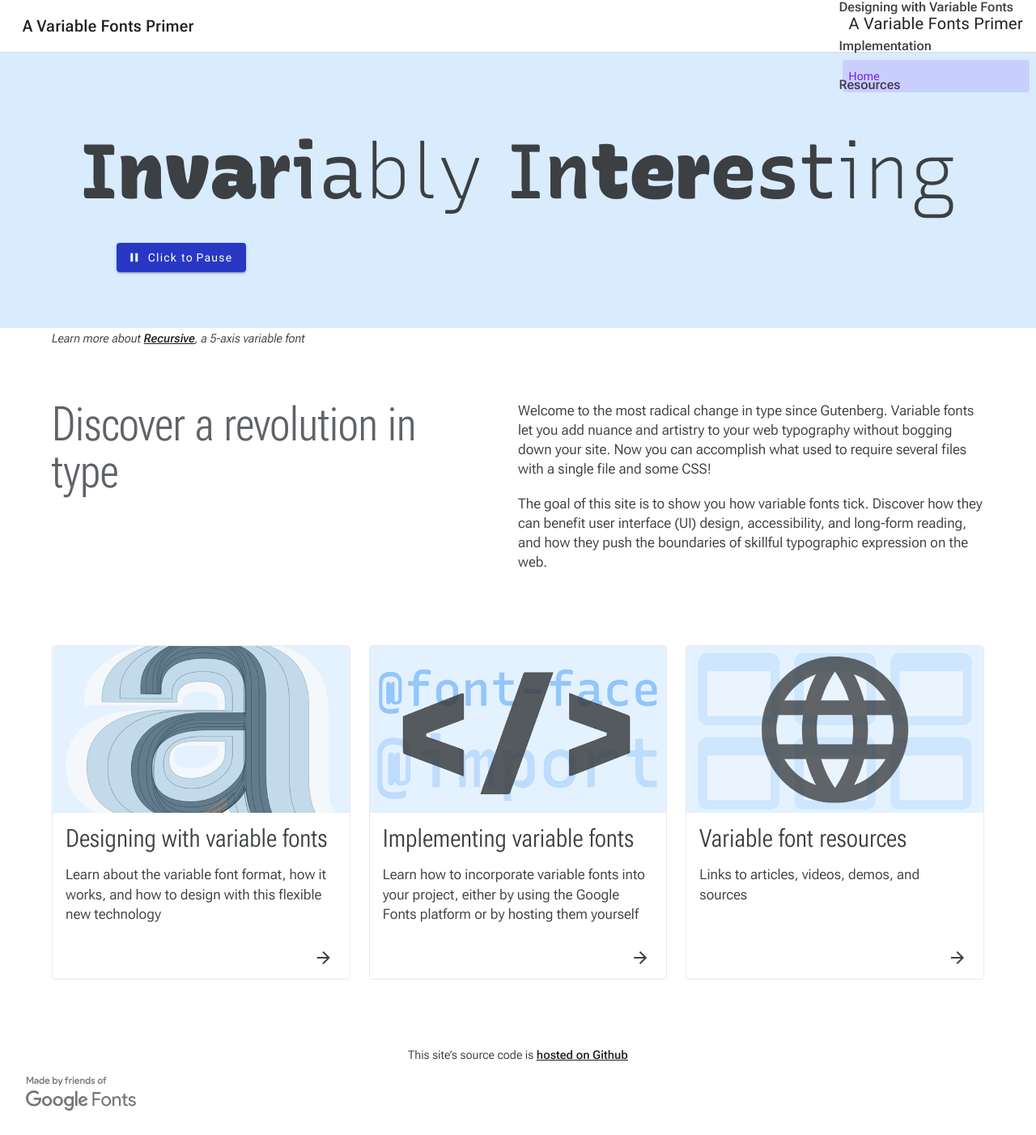
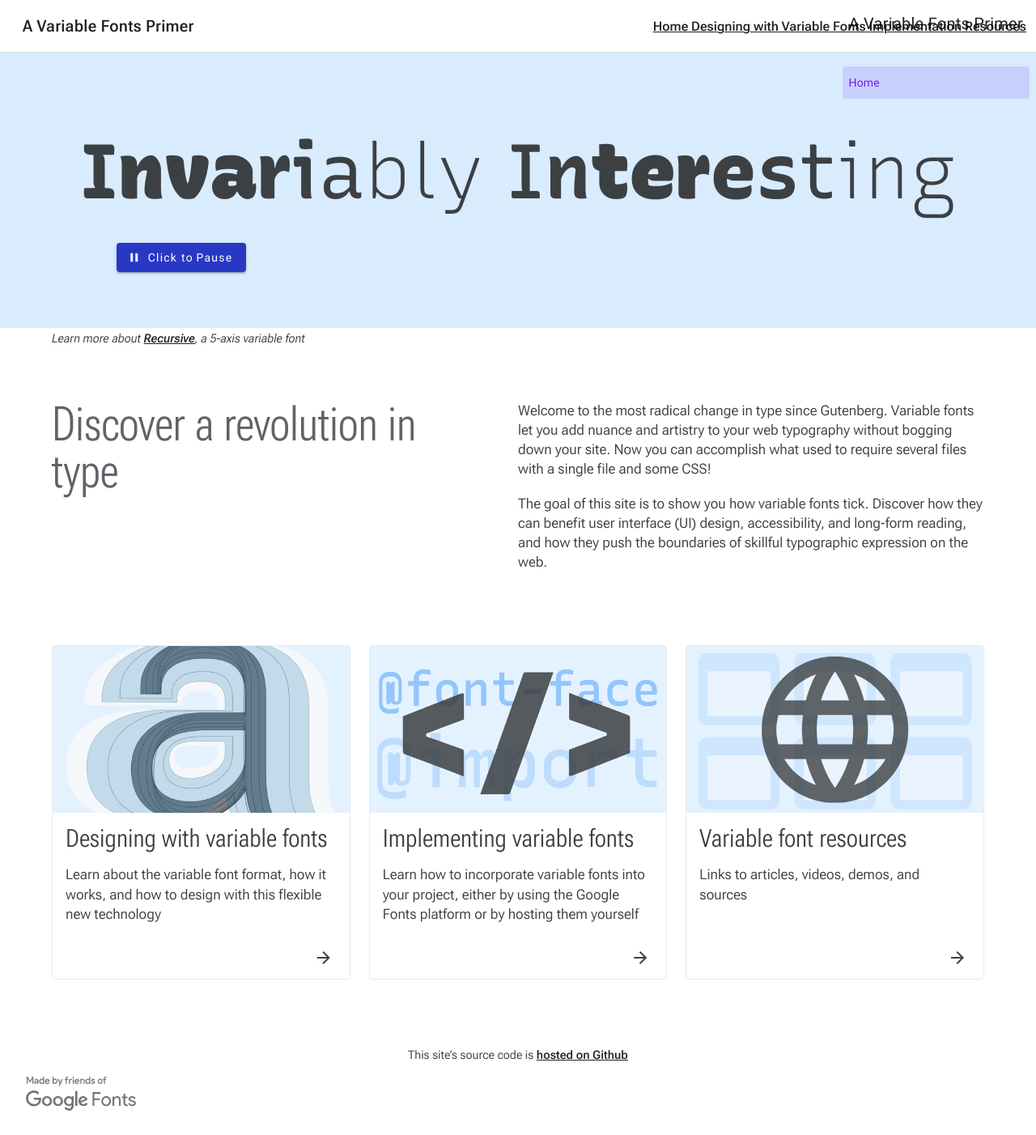
Before and after one commit to jpamental/variable-fonts, a Jekyll site: the page built from index.html, in a window 1280 px wide. Shown: the whole page at 81% size. Built offline with Jekyll 4.4.1, drawn with Linux system fonts in a browser that asks for light colours; a style sheet for code colours, icons or effects is not loaded.

Commit message:
Adds single include for nav in two places

```diff
--- a/_includes/beatrice/02-molecules/01-menus/main-menu.html
+++ b/_includes/beatrice/02-molecules/01-menus/main-menu.html
@@ -1,28 +1,19 @@
-<nav class="vf-menu dark">
-  <ul class="menu">
-    <li class="vf-menu-item"><a href="{{ site.baseurl }}/"
-      class="{% if page.home == true %}active{% endif %}"
-      {% if page.url == true %} aria-current="page" {% endif %}
-      >
-      <span class="mdc-list-item__text">Home</span>
-    </a></li>
-    <li class="vf-menu-item"><a href="{{ site.baseurl }}/about-variable-fonts"
-      class="{% if page.url contains '/about-variable-fonts' %}active{% endif %}"
-      {% if page.url contains '/about-variable-fonts' %} aria-current="page" {% endif %}
-      >
-      <span class="mdc-list-item__text">Designing with Variable Fonts</span>
-    </a></li>
-    <li class="vf-menu-item"><a href="{{ site.baseurl }}/implementing-variable-fonts"
-      class="{% if page.url contains '/implementing-variable-fonts' %}active{% endif %}"
-      {% if page.url contains '/implementing-variable-fonts' %} aria-current="page" {% endif %}
-      >
-      <span class="mdc-list-item__text">Implementation</span>
-    </a></li>
-    <li class="vf-menu-item"><a href="{{ site.baseurl }}/variable-font-resources"
-      class="{% if page.url contains '/variable-font-resources' %}active{% endif %}"
-      {% if page.url contains '/variable-font-resources' %} aria-current="page" {% endif %}
-      >
-      <span class="mdc-list-item__text">Resources</span>
-    </a></li>
-  </ul>
+{% assign classNameBase = include.classNameBase | default: 'mdc-list' %}
+
+{% if site.data.navigation and site.data.navigation|size >= 1 %}
+<nav class="{{ classNameBase }}">
+  {% for item in site.data.navigation %}
+    {% if item and item.path and item.label %}
+      {% assign active = false %}
+      {% if page.url == item.path %}
+        {% assign active = true %}
+      {% endif %}
+      <a href="{{ site.baseurl }}{{ item.path }}"
+         class="{{ classNameBase }}-item {% if active %}{{ classNameBase }}-item--activated{% endif %}"
+         {% if active %} aria-current="page" {% endif %}>
+        <span>{{ item.label }}</span>
+      </a>
+    {% endif %}
+  {% endfor %}
 </nav>
+{% endif %}
--- a/_includes/beatrice/03-organisms/01-top-app-bar/top-app-bar.html
+++ b/_includes/beatrice/03-organisms/01-top-app-bar/top-app-bar.html
@@ -5,23 +5,7 @@
       <span class="mdc-top-app-bar__title"><a href="{{ site.baseurl }}/" class="home-link">{{ site.title }}</a></span>
     </section>
     <section class="mdc-top-app-bar__section mdc-top-app-bar__section--align-end">
-      {% if site.data.navigation and site.data.navigation|size >= 1 %}
-      <nav class="top-app-bar-tabs">
-        {% for item in site.data.navigation %}
-          {% if item and item.path and item.label %}
-            {% assign active = false %}
-            {% if page.url == item.path %}
-              {% assign active = true %}
-            {% endif %}
-            <a href="{{ site.baseurl }}{{ item.path }}"
-               class="mdc-list-item {% if active %}mdc-list-item--activated{% endif %}"
-               {% if active %} aria-current="page" {% endif %}>
-              <span class="mdc-list-item__text">{{ item.label }}</span>
-            </a>
-          {% endif %}
-        {% endfor %}
-      </nav>
-      {% endif %}
+      {% include beatrice/02-molecules/01-menus/main-menu.html classNameBase="top-app-bar-tabs" %}
     </section>
   </div>
 </header>
--- a/_includes/beatrice/03-organisms/05-drawer/drawer.html
+++ b/_includes/beatrice/03-organisms/05-drawer/drawer.html
@@ -8,21 +8,11 @@
     {% endcomment %}
   </div>
   <div class="mdc-drawer__content">
-    <nav class="mdc-list">
-      {% for item in site.data.navigation %}
-        {% if item and item.path and item.label %}
-          {% assign active = false %}
-          {% if page.url == item.path %}
-            {% assign active = true %}
-          {% endif %}
-          <a href="{{ site.baseurl }}{{ item.path }}"
-             class="mdc-list-item {% if active %}mdc-list-item--activated{% endif %}"
-             {% if active %} aria-current="page" {% endif %}>
-            <span class="mdc-list-item__text">{{ item.label }}</span>
-          </a>
-        {% endif %}
-      {% endfor %}
-    </nav>
+    {% if site.data.navigation %}
+      <nav class="mdc-list" aria-hidden>
+        {% include beatrice/02-molecules/01-menus/main-menu.html %}
+      </nav>
+    {% endif %}
   </div>
 </aside>
 
```
Also changed, not shown: _includes/beatrice/02-molecules/01-menus/_main-menu.scss (deleted, +0 -71 lines).
